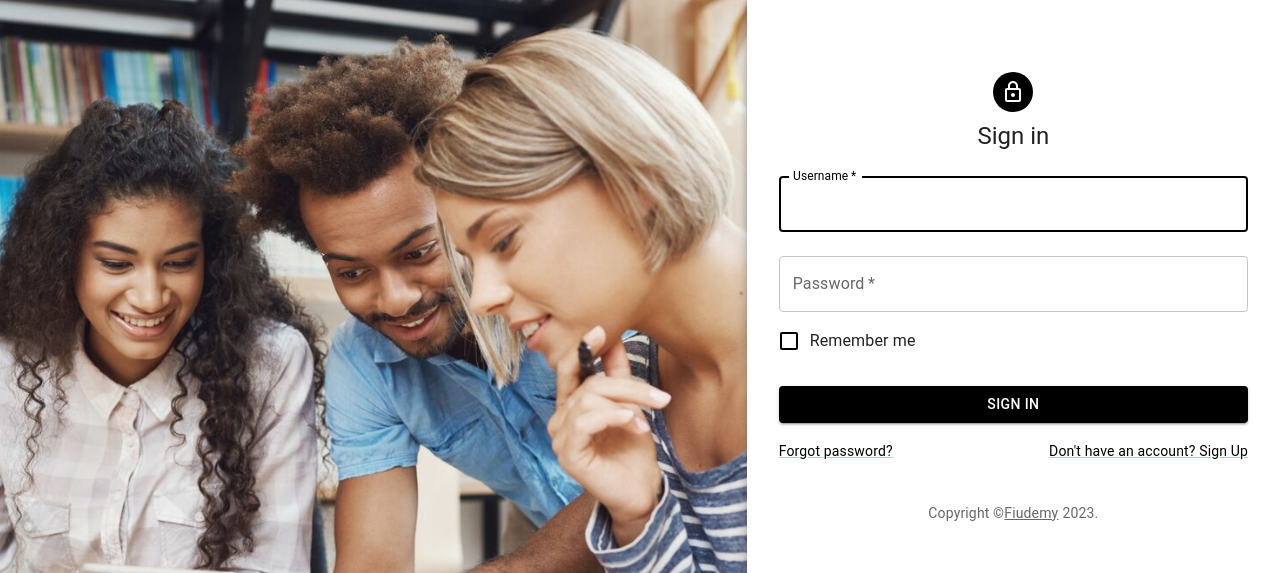
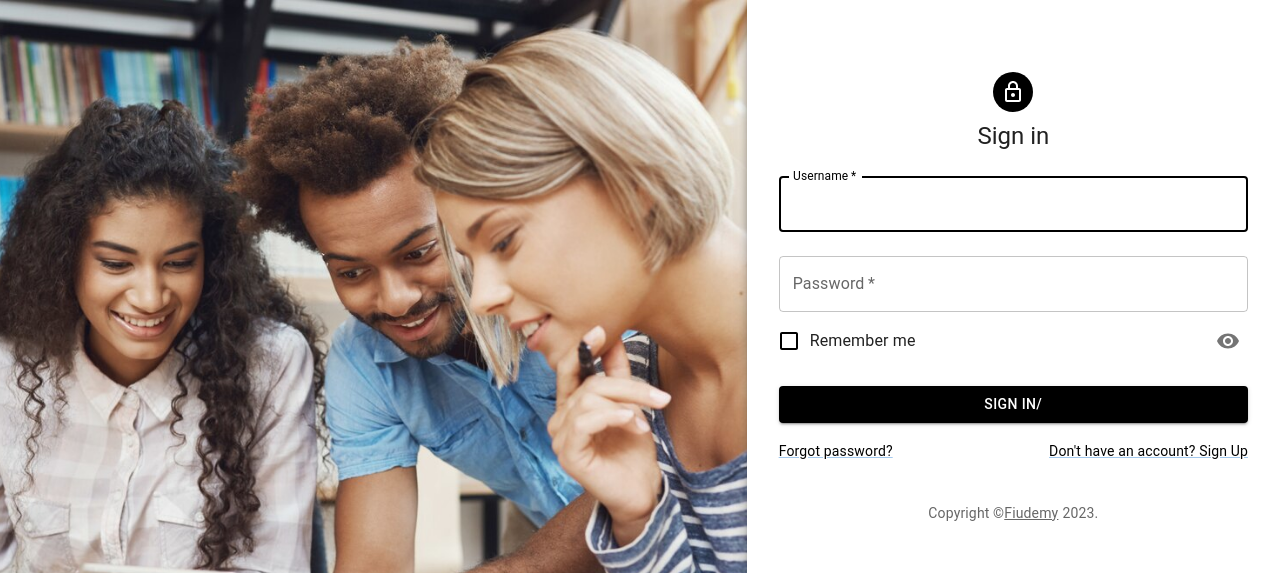
Before and after one commit to FiudemyTeam/Fiudemy, a React (Vite) app in the folder web/: page /login in a window 1280 px wide. Shown: the top 573 px of the page. Built offline with nearby package versions, Linux system fonts and the light colour scheme.

Commit message:
Add button to show password in login

```diff
--- a/web/src/pages/Login/index.jsx
+++ b/web/src/pages/Login/index.jsx
@@ -14,6 +14,9 @@ import Typography from "@mui/material/Typography";
 import { createTheme, ThemeProvider } from "@mui/material/styles";
 import MiImagen from "@assets/fiudemy.png";
 import Copyright from "@components/Copyright";
+import IconButton from "@mui/material/IconButton";
+import VisibilityIcon from "@mui/icons-material/Visibility";
+import VisibilityOffIcon from "@mui/icons-material/VisibilityOff";
 import axios from "axios";
 
 // TODO remove, this demo shouldn't need to reset the theme.
@@ -23,6 +26,11 @@ const defaultTheme = createTheme();
 
 export default function SignInSide() {
   const [error, setError] = useState("");
+  const [showPassword, setShowPassword] = useState(false);
+
+  const handleTogglePasswordVisibility = () => {
+    setShowPassword(!showPassword);
+  };
 
   const handleSubmit = async (event) => {
     event.preventDefault();
@@ -89,7 +97,7 @@ export default function SignInSide() {
                 {error}
               </Typography>
             )}
-            <Box component="form" onSubmit={handleSubmit} sx={{ mt: 1 }}>
+            <Box component="form" onSubmit={handleSubmit} sx={{ mt: 1, position: 'relative' }}>
               <TextField
                 margin="normal"
                 required
@@ -109,13 +117,19 @@ export default function SignInSide() {
                     },
                 }}
               />
+              <IconButton
+                onClick={handleTogglePasswordVisibility}
+                sx={{ position: "absolute", right: 0, top: "50%", transform: "translateY(-50%)" }}
+              >
+                {showPassword ? <VisibilityOffIcon /> : <VisibilityIcon />}
+              </IconButton>
               <TextField
                 margin="normal"
                 required
                 fullWidth
                 name="password"
                 label="Password"
-                type="password"
+                type={showPassword ? "text" : "password"}
                 id="password"
                 autoComplete="current-password"
                 sx={{
@@ -144,7 +158,7 @@ export default function SignInSide() {
                 variant="contained"
                 sx={{ mt: 3, mb: 2, background: "black" }}
               >
-                Sign In
+                Sign In/
               </Button>
               <Grid container>
                 <Grid item xs>
```
